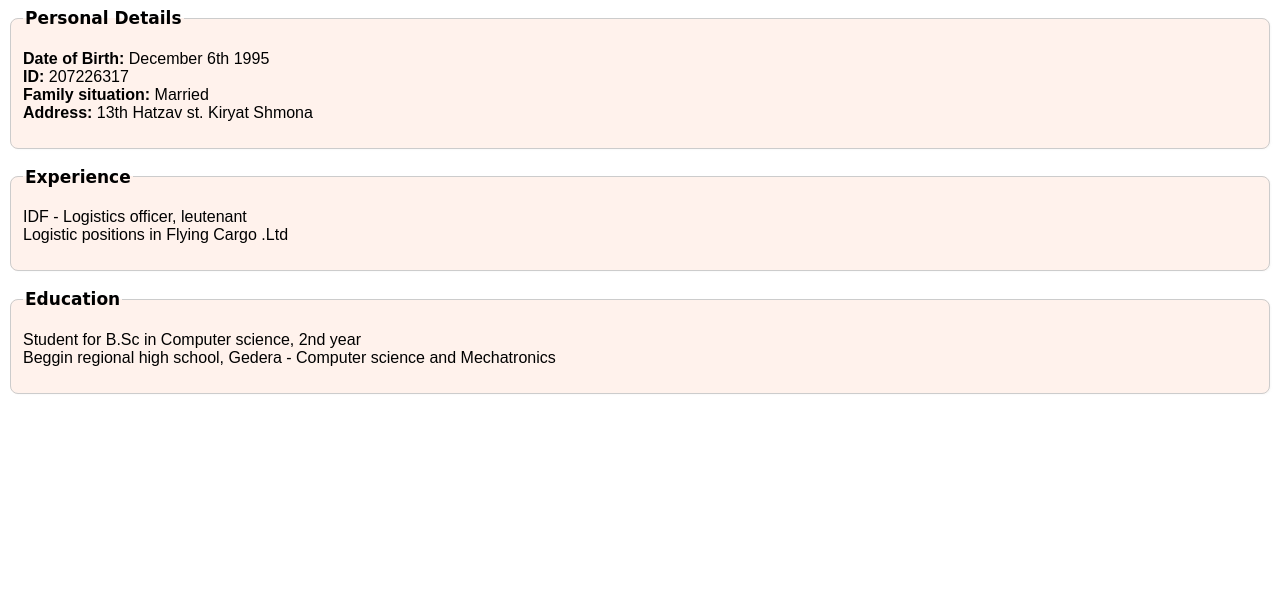
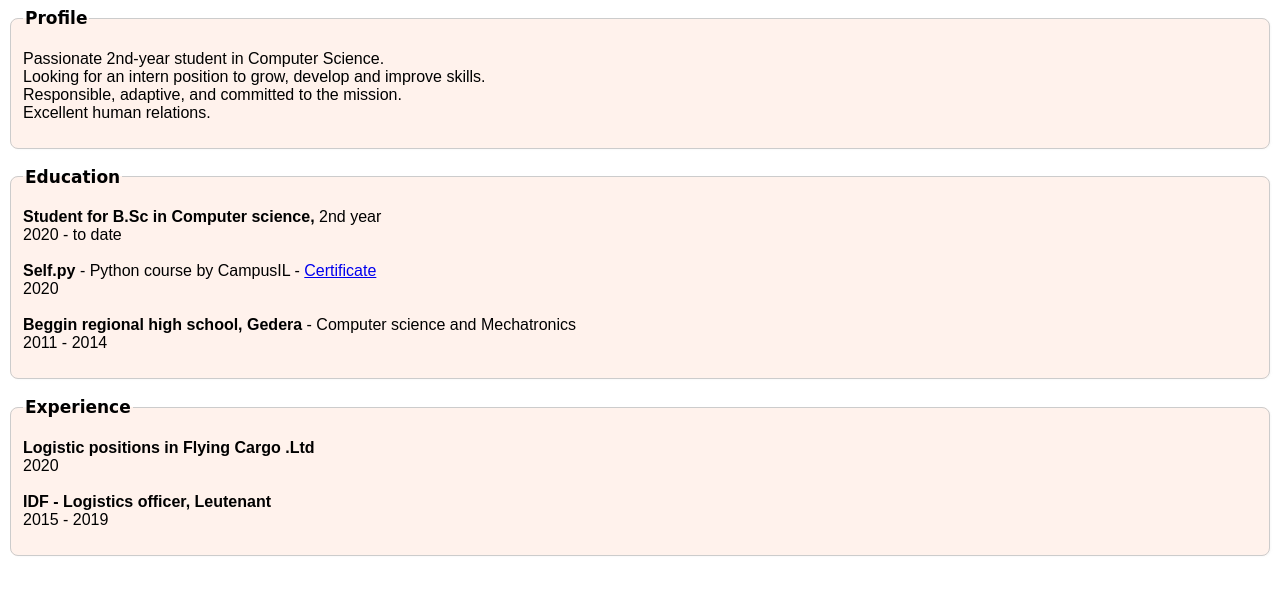
Before and after one commit to GilShechter/ResumeWeb, a plain HTML site: page about.html in a window 1280 px wide. Drawn offline with Linux system fonts and the light colour scheme.

Commit message:
Update about.html
Edit About page - Add information, Certifications

```diff
--- a/about.html
+++ b/about.html
@@ -9,28 +9,40 @@
   </head>
   <body>
     <fieldset>
-      <legend>Personal Details</legend>
+      <legend>Profile</legend>
       <p>
-        <strong>Date of Birth:</strong> December 6th 1995 <br />
-        <strong>ID:</strong> 207226317 <br />
-        <strong>Family situation:</strong> Married <br />
-        <strong>Address:</strong> 13th Hatzav st. Kiryat Shmona
+        Passionate 2nd-year student in Computer Science.<br />
+        Looking for an intern position to grow, develop and improve skills.<br />
+        Responsible, adaptive, and committed to the mission.<br />
+        Excellent human relations.<br />
+      </p>
+    </fieldset>
+    <br />
+    <fieldset>
+      <legend>Education</legend>
+      <p>
+        <strong>Student for B.Sc in Computer science,</strong> 2nd year <br />
+        2020 - to date<br /><br />
+        <strong>Self.py</strong> - Python course by CampusIL -
+        <a
+          href="https://cdn.glitch.global/16e677f5-36a1-40a7-8de1-7a129cb5f333/CS%20self.py%20-%20%D7%94%D7%93%D7%A8%D7%9A%20%D7%A9%D7%9C%D7%9A%20%D7%9C%D7%9C%D7%9E%D7%95%D7%93%20%D7%A4%D7%99%D7%99%D7%AA%D7%95%D7%9F%20%D7%AA%D7%A2%D7%95%D7%93%D7%94%20IL%20%D7%A7%D7%9E%D7%A4%D7%95%D7%A1.pdf?v=1646854842794"
+          target="blank"
+          >Certificate</a
+        ><br />
+        2020<br /><br />
+        <strong>Beggin regional high school, Gedera </strong>- Computer science
+        and Mechatronics<br />
+        2011 - 2014
       </p>
     </fieldset>
     <br />
     <fieldset>
       <legend>Experience</legend>
       <p>
-        IDF - Logistics officer, leutenant <br />
-        Logistic positions in Flying Cargo .Ltd
-      </p>
-    </fieldset>
-    <br />
-    <fieldset>
-      <legend>Education</legend>
-      <p>
-        Student for B.Sc in Computer science, 2nd year <br />
-        Beggin regional high school, Gedera - Computer science and Mechatronics
+        <strong>Logistic positions in Flying Cargo .Ltd</strong><br />
+        2020<br /><br />
+        <strong>IDF - Logistics officer, Leutenant</strong> <br />
+        2015 - 2019
       </p>
     </fieldset>
   </body>
```
